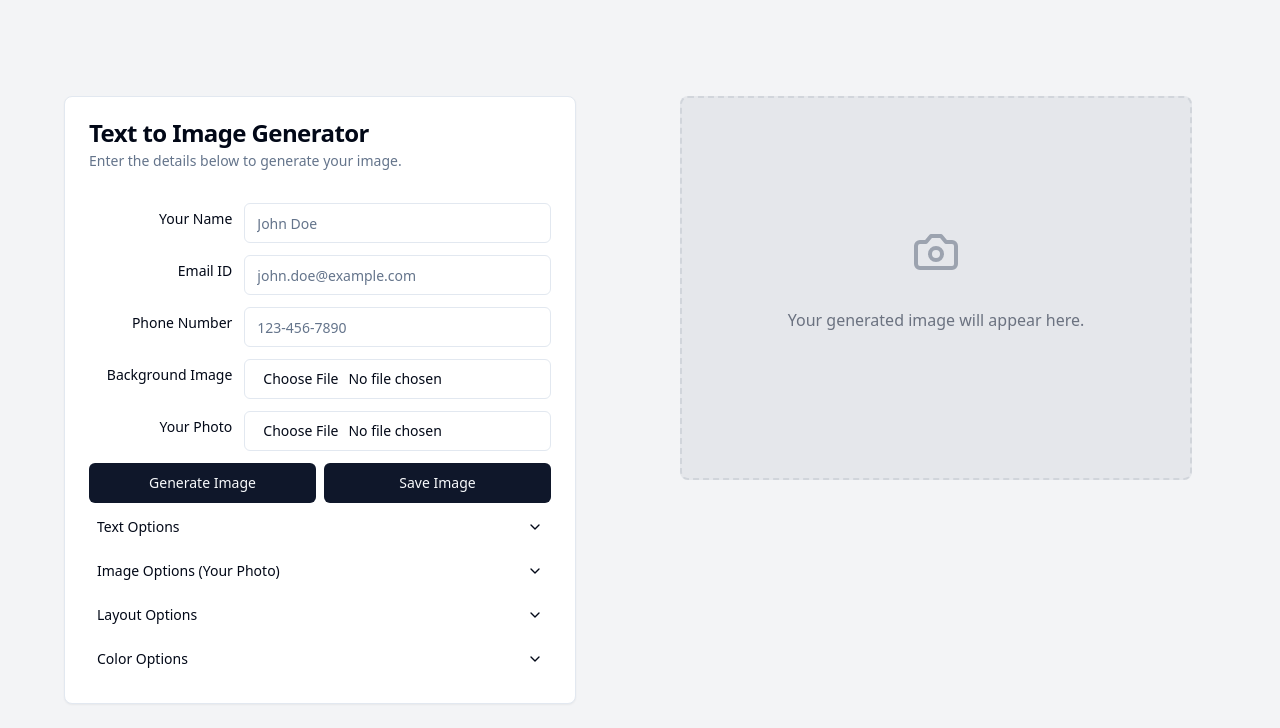
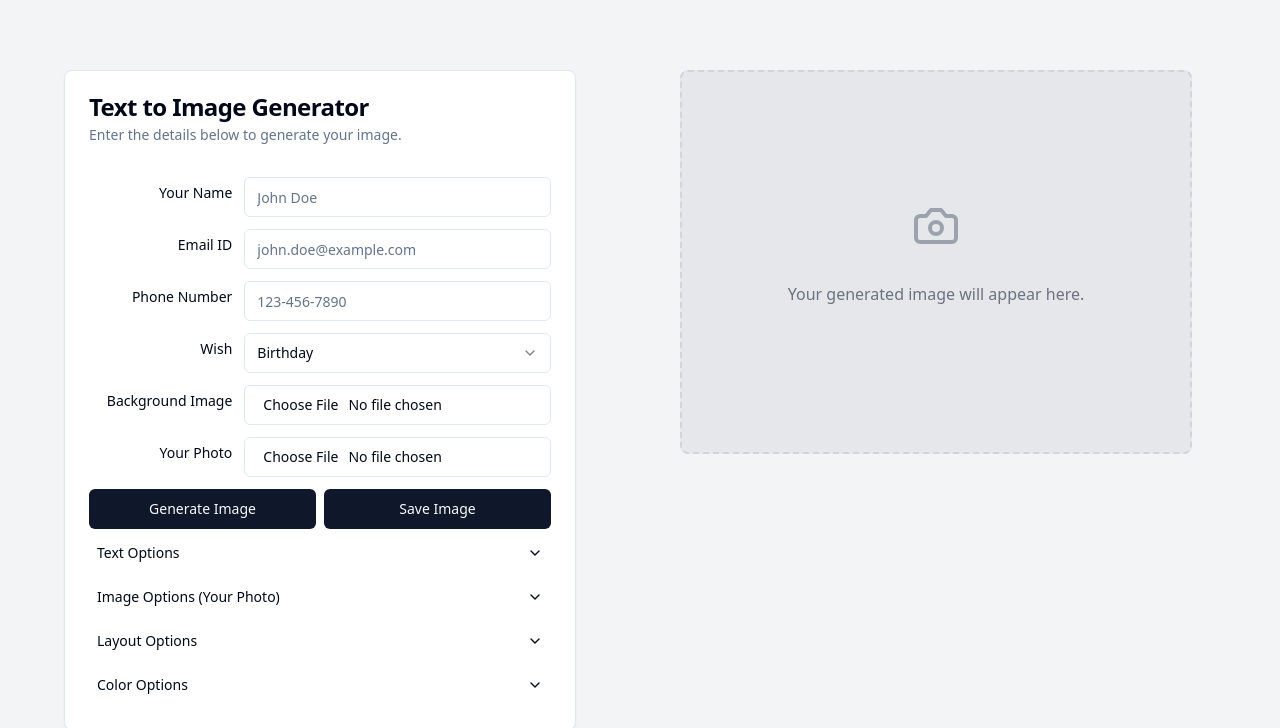
Before and after one commit to bravetux/Text2Image, a React (Vite) app: page / in a window 1280 px wide. Shown: the top 728 px of the page. Built offline with nearby package versions, Linux system fonts and the light colour scheme; a web font is replaced by a local one.

Commit message:
[dyad] Added a 'Wish' dropdown with a custom option - wrote 3 file(s)

```diff
--- a/src/components/GeneratedImage.tsx
+++ b/src/components/GeneratedImage.tsx
@@ -9,6 +9,8 @@ interface GeneratedImageProps {
   userName: string;
   email: string;
   phone: string;
+  wish?: string;
+  customWish?: string;
   userPhotoUrl?: string;
   fontSize: number;
   textAlign: "left" | "center" | "right";
@@ -16,11 +18,11 @@ interface GeneratedImageProps {
   fontFamily: string;
   userPhotoAlignment: "left" | "center" | "right";
   userPhotoSize: number;
-  swapImageAndText: boolean; // New prop
+  swapImageAndText: boolean;
   backgroundColor: string;
 }
 
-export const GeneratedImage = React.forwardRef<HTMLDivElement, GeneratedImageProps>(({ imageUrl, userName, email, phone, userPhotoUrl, fontSize, textAlign, fontColor, fontFamily, userPhotoAlignment, userPhotoSize, swapImageAndText, backgroundColor }, ref) => {
+export const GeneratedImage = React.forwardRef<HTMLDivElement, GeneratedImageProps>(({ imageUrl, userName, email, phone, wish, customWish, userPhotoUrl, fontSize, textAlign, fontColor, fontFamily, userPhotoAlignment, userPhotoSize, swapImageAndText, backgroundColor }, ref) => {
   const imageRef = useRef<HTMLImageElement>(null);
   const [renderedImageWidth, setRenderedImageWidth] = useState<number | undefined>(undefined);
 
@@ -78,12 +80,13 @@ export const GeneratedImage = React.forwardRef<HTMLDivElement, GeneratedImagePro
     backgroundColor: backgroundColor,
   };
 
-  // Calculate avatar and icon size based on percentage
-  const baseAvatarSize = 40; // Corresponds to h-10 w-10
-  const baseIconSize = 20; // Corresponds to h-5 w-5
+  const baseAvatarSize = 40;
+  const baseIconSize = 20;
 
   const currentAvatarSize = (userPhotoSize / 100) * baseAvatarSize;
   const currentIconSize = (userPhotoSize / 100) * baseIconSize;
+
+  const wishText = wish === "Custom" ? customWish : wish;
 
   return (
     <Card className="w-full max-w-lg overflow-hidden" ref={ref}>
@@ -96,7 +99,6 @@ export const GeneratedImage = React.forwardRef<HTMLDivElement, GeneratedImagePro
               alt="Generated background"
               className="w-full h-auto"
             />
-            {/* Watermark */}
             <div className="absolute inset-0 flex items-center justify-center pointer-events-none">
               <span className="text-5xl font-extrabold text-gray-300 dark:text-gray-700 opacity-30 transform -rotate-45 select-none">
                 BRAVETUX
@@ -106,7 +108,7 @@ export const GeneratedImage = React.forwardRef<HTMLDivElement, GeneratedImagePro
           <div
             className={cn(
               "p-4 flex flex-col sm:flex-row sm:items-center sm:space-x-4 border-t w-full",
-              { "sm:flex-row-reverse sm:space-x-reverse": swapImageAndText } // Apply reverse order
+              { "sm:flex-row-reverse sm:space-x-reverse": swapImageAndText }
             )}
             style={detailsContainerStyle}
           >
@@ -128,6 +130,7 @@ export const GeneratedImage = React.forwardRef<HTMLDivElement, GeneratedImagePro
               <h3 className="font-bold" style={nameStyle}>{userName}</h3>
               <p style={detailsStyle}>{email}</p>
               <p style={detailsStyle}>{phone}</p>
+              {wishText && <p style={detailsStyle}>{wishText}</p>}
             </div>
           </div>
         </div>
--- a/src/components/ImageGeneratorForm.tsx
+++ b/src/components/ImageGeneratorForm.tsx
@@ -3,8 +3,7 @@
 import { zodResolver } from "@hookform/resolvers/zod";
 import { useForm } from "react-hook-form";
 import * as z from "zod";
-import { useRef, useState, useEffect } from "react";
-import { toast } from "sonner";
+import { useState, useEffect } from "react";
 import { ChevronDown } from "lucide-react";
 
 import { Button } from "@/components/ui/button";
@@ -15,7 +14,7 @@ import {
   FormItem,
   FormLabel,
   FormMessage,
-  FormDescription, // Imported FormDescription
+  FormDescription,
 } from "@/components/ui/form";
 import { Input } from "@/components/ui/input";
 import { Card, CardContent, CardHeader, CardTitle, CardDescription } from "@/components/ui/card";
@@ -24,13 +23,15 @@ import { Collapsible, CollapsibleContent, CollapsibleTrigger } from "./ui/collap
 import { Select, SelectContent, SelectItem, SelectTrigger, SelectValue } from "./ui/select";
 import { Slider } from "./ui/slider";
 import { ToggleGroup, ToggleGroupItem } from "./ui/toggle-group";
-import { Switch } from "./ui/switch"; // Import Switch component
+import { Switch } from "./ui/switch";
 import html2canvas from "html2canvas";
 
 const formSchema = z.object({
   userName: z.string().min(2, "Your name must be at least 2 characters."),
   email: z.string().email("Please enter a valid email address."),
   phone: z.string().min(10, "Please enter a valid phone number."),
+  wish: z.string().optional(),
+  customWish: z.string().optional(),
   backgroundImage: z.custom<FileList>().optional(),
   userPhoto: z.custom<FileList>().optional(),
   fontSize: z.number().min(8).max(72).default(18),
@@ -40,7 +41,7 @@ const formSchema = z.object({
   fontColor: z.string().regex(/^#[0-9a-fA-F]{6}$/, "Please enter a valid hex color.").default("#333333"),
   userPhotoAlignment: z.enum(["left", "center", "right"]).default("left"),
   userPhotoSize: z.number().min(10).max(300).default(100),
-  swapImageAndText: z.boolean().default(false), // New field for swapping
+  swapImageAndText: z.boolean().default(false),
 });
 
 export type ImageGeneratorFormValues = z.infer<typeof formSchema>;
@@ -57,6 +58,8 @@ const defaultValues = {
   userName: "",
   email: "",
   phone: "",
+  wish: "Birthday",
+  customWish: "",
   fontSize: 18,
   textAlign: "left",
   fontFamily: "Roboto",
@@ -64,13 +67,13 @@ const defaultValues = {
   fontColor: "#333333",
   userPhotoAlignment: "left",
   userPhotoSize: 100,
-  swapImageAndText: false, // Default value for the new field
+  swapImageAndText: false,
 };
 
 export function ImageGeneratorForm({ onSubmit, isGenerating, generatedImageRef }: ImageGeneratorFormProps) {
   const [isTextOptionsOpen, setIsTextOptionsOpen] = useState(false);
   const [isImageOptionsOpen, setIsImageOptionsOpen] = useState(false);
-  const [isLayoutOptionsOpen, setIsLayoutOptionsOpen] = useState(false); // State for new collapsible
+  const [isLayoutOptionsOpen, setIsLayoutOptionsOpen] = useState(false);
   const [isColorOptionsOpen, setIsColorOptionsOpen] = useState(false);
 
   const getInitialValues = () => {
@@ -90,6 +93,7 @@ export function ImageGeneratorForm({ onSubmit, isGenerating, generatedImageRef }
   });
 
   const watchedValues = form.watch();
+  const watchedWish = form.watch("wish");
 
   useEffect(() => {
     try {
@@ -110,8 +114,6 @@ export function ImageGeneratorForm({ onSubmit, isGenerating, generatedImageRef }
       });
     }
   };
-
-
 
   return (
     <Card className="w-full max-w-lg">
@@ -168,6 +170,52 @@ export function ImageGeneratorForm({ onSubmit, isGenerating, generatedImageRef }
                 </FormItem>
               )}
             />
+            <FormField
+              control={form.control}
+              name="wish"
+              render={({ field }) => (
+                <FormItem className="grid grid-cols-3 items-center gap-x-1">
+                  <FormLabel className="text-right pr-2">Wish</FormLabel>
+                  <div className="col-span-2">
+                    <Select onValueChange={field.onChange} defaultValue={field.value}>
+                      <FormControl>
+                        <SelectTrigger>
+                          <SelectValue placeholder="Select a wish" />
+                        </SelectTrigger>
+                      </FormControl>
+                      <SelectContent>
+                        <SelectItem value="Birthday">Birthday</SelectItem>
+                        <SelectItem value="Wedding">Wedding</SelectItem>
+                        <SelectItem value="Diwali">Diwali</SelectItem>
+                        <SelectItem value="Pongal">Pongal</SelectItem>
+                        <SelectItem value="Christmas">Christmas</SelectItem>
+                        <SelectItem value="New Year">New Year</SelectItem>
+                        <SelectItem value="Navarathri Pooja">Navarathri Pooja</SelectItem>
+                        <SelectItem value="Custom">Custom</SelectItem>
+                      </SelectContent>
+                    </Select>
+                    <FormMessage />
+                  </div>
+                </FormItem>
+              )}
+            />
+            {watchedWish === "Custom" && (
+              <FormField
+                control={form.control}
+                name="customWish"
+                render={({ field }) => (
+                  <FormItem className="grid grid-cols-3 items-center gap-x-1">
+                    <FormLabel className="text-right pr-2">Custom Wish</FormLabel>
+                    <div className="col-span-2">
+                      <FormControl>
+                        <Input placeholder="Enter your custom wish" {...field} />
+                      </FormControl>
+                      <FormMessage className="mt-1" />
+                    </div>
+                  </FormItem>
+                )}
+              />
+            )}
             <FormField
               control={form.control}
               name="backgroundImage"
@@ -408,7 +456,6 @@ export function ImageGeneratorForm({ onSubmit, isGenerating, generatedImageRef }
               </CollapsibleContent>
             </Collapsible>
 
-            {/* New Collapsible for Layout Options */}
             <Collapsible open={isLayoutOptionsOpen} onOpenChange={setIsLayoutOptionsOpen}>
               <CollapsibleTrigger asChild>
                 <Button variant="ghost" className="w-full flex justify-between items-center px-2">
--- a/src/pages/Index.tsx
+++ b/src/pages/Index.tsx
@@ -67,6 +67,8 @@ const Index = () => {
                 userName={imageData.userName}
                 email={imageData.email}
                 phone={imageData.phone}
+                wish={imageData.wish}
+                customWish={imageData.customWish}
                 userPhotoUrl={userPhotoUrl}
                 fontSize={imageData.fontSize}
                 textAlign={imageData.textAlign}
```
